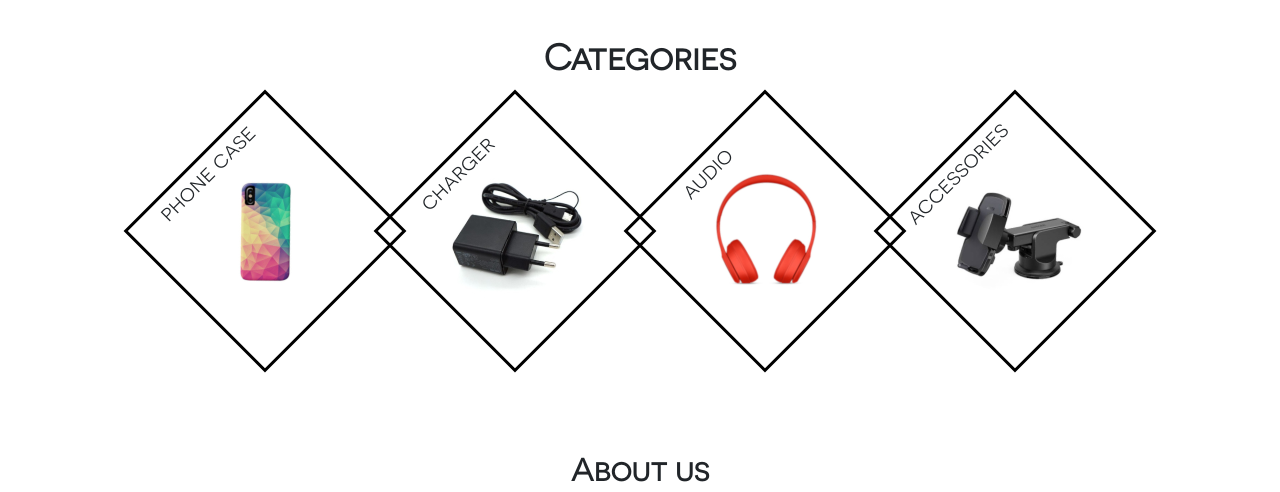
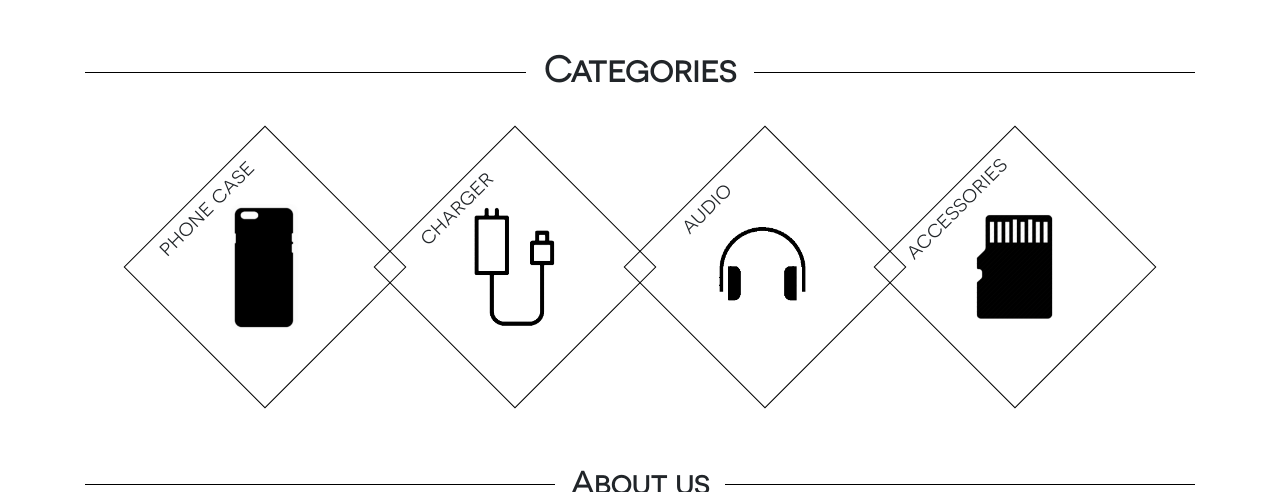
Before and after one commit to WildCodeSchool/orleans-0219-php-wildbazar7, a PHP site: page / in a window 1280 px wide. Shown: the part 305-797 px from the top of the page. Run offline with PHP 8.4, Linux system fonts and the light colour scheme.

Commit message:
modification footer, titles, images...

```diff
--- a/index.html
+++ b/index.html
@@ -64,32 +64,31 @@
 
 	<!-- Category -->
 	<section>
-		<h1 class="title font-weight-bold">Categories</h1>
-
-		<div class="container pb-5">
+		<div class="container">
+			<h2 class="title font-weight-bold py-3 pb-4 ---title---">Categories</h2>
 
 			<div class="row justify-content-center">
 				<div class="col-md-6 flex-unset col-lg-4 text-center diamond">
-					<h2 class="cat-titles">phone case</h2>
-					<a href="#"><img class="img-acc-resize" src="assets/cat_1.png" class="align-self-center mr-3">
+					<h3 class="cat-titles">phone case</h3>
+					<a href="#"><img class="img-acc-resize" src="assets/cat-1-icon.png" class="align-self-center mr-3">
 					</a>
 				</div>
 
 				<div class="col-md-6 flex-unset col-lg-4 text-center diamond">
-					<h2 class="cat-titles">charger</h2>
-					<a href="#"><img class="img-acc-resize" src="assets/cat_2.png" class="align-self-center mr-3">
+					<h3 class="cat-titles">charger</h3>
+					<a href="#"><img class="img-acc-resize" src="assets/cat-2-icon.png" class="align-self-center mr-3">
 					</a>
 				</div>
 
 				<div class="col-md-6 flex-unset col-lg-4 text-center diamond">
-					<h2 class="cat-titles">audio</h2>
-					<a href="#"><img  class="img-acc-resize" src="assets/cat_3.png" class="align-self-center mr-3">
+					<h3 class="cat-titles">audio</h3>
+					<a href="#"><img  class="img-acc-resize" src="assets/cat-3-icon.png" class="align-self-center mr-3">
 					</a>
 				</div>
 
 				<div class="col-md-6 flex-unset col-lg-4 text-center diamond">
-					<h2 class="cat-titles">accessories</h2>
-					<a href="#"><img  class="img-acc-resize" src="assets/cat_4.png" class="align-self-center mr-3">
+					<h3 class="cat-titles">accessories</h3>
+					<a href="#"><img  class="img-acc-resize" src="assets/cat-4-icon.png" class="align-self-center mr-3">
 					</a>
 				</div>
 			</div>
@@ -102,10 +101,10 @@
 
 
 		<section id="About_us">
-			<div class="container mt-5">
+			<div class="container">
 			<center>
-							<h2 class="mt-3 font-weight-bold">About us</h2>
-						</center>
+				<h2 class="py-2 pt-4 mt-5 font-weight-bold ---title---">About us</h2>
+			</center>
 			<div class="row">
 				<div class="col-md-4 col-lg-4">
 					<div class="media">
@@ -125,9 +124,9 @@
 
 	<!-- Top Selling -->
 	<section id="Top_Selling">
-		<h2 class="section-title text-center pt-5 font-weight-bold">Top Selling</h2>
+		<div class="container">
+		<h2 class="section-title text-center py-3 mt-2 font-weight-bold ---title---">Top Selling</h2>
 		<h5 class="text-center pb-5 font-italic">Top selling products last week</h5>
-		<div class="container pb-3">
 			<div class="row justify-content-center">
 				<div class="col-sm-12 col-md-6 col-lg-4 col-xl-3 py-2">
 					<div class="card px-4 pb-1 h-100 card-border-c rounded-0">
@@ -171,9 +170,9 @@
 
 
 	<!--Footer-->
-	<div class="color-footer" id="Contact">
+	<div class="color-footer mt-5" id="Contact">
 		<div class="container">
-			<div class="row mt-5">
+			<div class="row mt-2">
 				<div class="col-md-6 col-lg-6">
 					<div class="row pt-5">
 						<ul>
@@ -190,10 +189,10 @@
 							<li><a href="#">Category 4</a></li>
 						</ul>
 					</div>
-					<div class="media media-card">
-						<img src="https://image.shutterstock.com/image-vector/mobile-services-banner-background-line-260nw-431427442.jpg" class="align-self-center mr-2 logo_footer" alt="image_telephone">
-						<div class="media-body">
-							<h5 class="mt-5">PHONE BAZAR</h5>
+					<div class="media media-card ml-4">
+						<img src="assets/logo_transparent.png" class="align-self-center mr-2 logo_footer" alt="image_telephone">
+						<div class="media-body mt-4 ml-2">
+							<h5 class="">PHONE BAZAR</h5>
 							<p>1, rue de la paix 75000 Paris</p>
 							<p>01-23-45-7-89</p>
 						</div>
@@ -206,7 +205,7 @@
 								<legend class="text-center">Contact us</legend>
 								<div class="form-group">
 									<label for="email">Email</label>
-									<input id="email" name="email" type="text" placeholder="ex: PhoneBazar@gmail.com" class="form-control">
+									<input id="email" name="email" type="text" placeholder="@" class="form-control">
 								</div>
 								<div class="form-group">
 									<label for="message">Message</label>
@@ -214,7 +213,7 @@
 								</div>
 								<div class="form-group">
 									<div>
-										<button type="submit" class="btn btn-primary btn-lg">Submit</button>
+										<button type="submit" class="btn btn-primary btn-style">Submit</button>
 									</div>
 								</div>
 							</fieldset>
--- a/style.css
+++ b/style.css
@@ -1,14 +1,66 @@
 .jumbotron {
     background-color:transparent !important;
+    background-image: url('assets/background-title2.png');
+    background-size: cover;
+    border-bottom: 1px solid black;
+}
+
+.color-footer{
+    background-image: url('assets/background-cat1.png');
+    background-size: cover;
+    border-top: 1px solid black;
 }
 
 .logo_footer{
-    width:140px;
+    width:75px;
     height: auto;
+    margin-right: 10px;
 }
+
 ul{
     list-style-type:none;
 }
+
+a{
+    color: black;
+    text-decoration: none;
+}
+
+a, a:active, a:focus{
+
+    outline: none; /* Works in Firefox, Chrome, IE8 and above */
+
+}
+
+.a-hover-np-dec:hover{
+    text-decoration: none;
+}
+
+a:hover{
+    color: black;
+}
+
+input, textarea{
+    border: 1px solid black !important;
+    border-radius: 0px !important;
+}
+
+.btn-style{
+    border: 1px solid black;
+    border-radius: 0px;
+    background-color: white;
+    color: black;
+    padding-top: 1px;
+    padding-bottom: 5px;
+    transition: .2s ease-in-out;
+}
+
+.btn-style:hover{
+    background-color: black;
+    border-color: black;
+    color: white;
+}
+
 .container-fluid
 {
     background-color:#52555D;
@@ -57,7 +109,6 @@ h2
 }
 
 
-
 .topsell-card-margin{
     margin-left: 25px !important;
     margin-right: 25px !important;
@@ -68,14 +119,19 @@ p{
 }
 
 .card-border-c{
-    border: 3px solid black;
+    border: 1px solid black;
 }
 
 .text-stock{
     position: absolute;
     bottom: 12px;
     right: 55px;
-    color: green;
+    color: black;
+}
+
+.text-stock-small{
+    font-size: 50%;
+    color: black;
 }
 
 .basket-icon{
@@ -97,15 +153,20 @@ p{
 
 .img-acc-resize{
     max-width: 160px;
+    transform: rotate(45deg);
 }
 
 .diamond{
     transform: rotate(-45deg);
     width: 200px;
     height: 200px;
-    border: 3px solid black;
+    border: 1px solid black;
     margin: 25px;
     transition: .5s ease-in-out;
+}
+
+.diamond > img{
+    transform: rotate(0deg);
 }
 
 .diamond:hover{
@@ -117,7 +178,7 @@ p{
 }
 
 .diamond:hover > a > img{
-    transform: rotate(-45deg);
+    transform: rotate(0deg);
 }
 .cat-titles{
     font-size: 160%;
@@ -133,5 +194,71 @@ p{
 
 .main-title{
     width: 40%;
-    border: 3px solid black;
+    border: 1px solid black;
 }
+
+.---title--- {
+  overflow: hidden;
+  text-align: center;
+}
+
+.---title---:before,
+.---title---:after {
+  background-color: #000;
+  content: "";
+  display: inline-block;
+  height: 1px;
+  position: relative;
+  vertical-align: middle;
+  width: 50%;
+}
+
+.---title---:before {
+  right: 0.5em;
+  margin-left: -50%;
+}
+
+.---title---:after {
+  left: 0.5em;
+  margin-right: -50%;
+}
+
+.cat-title{
+    width: 97.5%;
+}
+
+.modal-img{
+    max-width: 100%;
+    max-height: 100%;
+}
+
+.modal-img-wrap{
+    width: 100%;
+    background-color: white;
+}
+
+.modal-text-wrap{
+    background-color: white;
+    padding-top: 25px;
+    padding-right: 50px;
+    width: 100%;
+    height: 100%;
+    text-justify: left;
+}
+
+.modal-price-wrap{
+    font-size: 150%;
+}
+
+.modal-li > li{
+    display: inline-block;
+}
+
+.btn-modal{
+   float: right;
+}
+
+.modal-style{
+    border: 1px solid black;
+    border-radius: 0px;
+}
```
Also changed, not shown: assets/background-title.png (added), assets/background2.jpg (added), assets/cat-1-icon.png (added), assets/cat-2-icon.png (added), assets/cat-3-icon.png (added), assets/cat-3-icon.png.png (added), assets/cat-4-icon.png (added), assets/logoTransparency1.png (added), assets/logoTransparency2.png (added), assets/logo_transparent.png (added), 2 other files.
